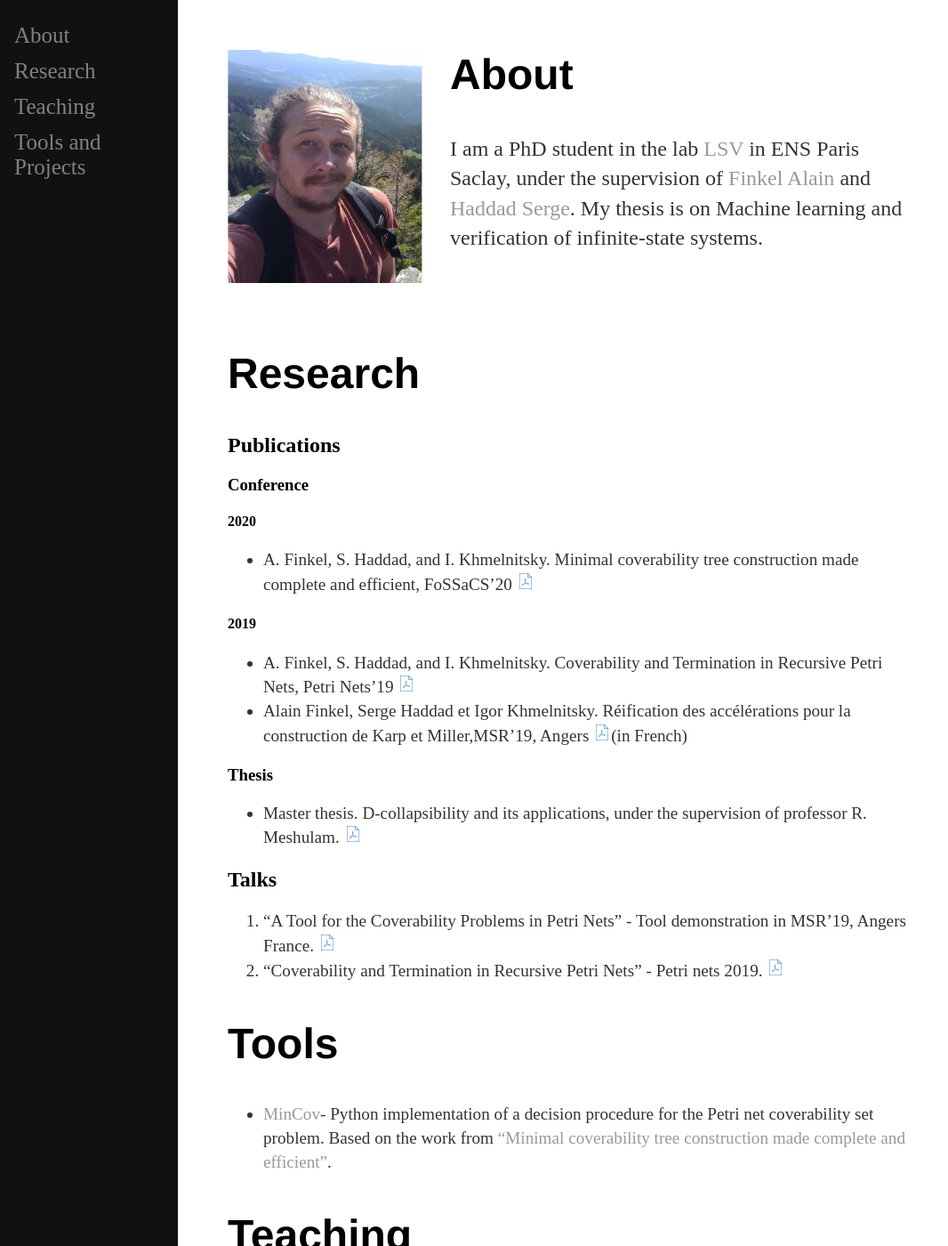
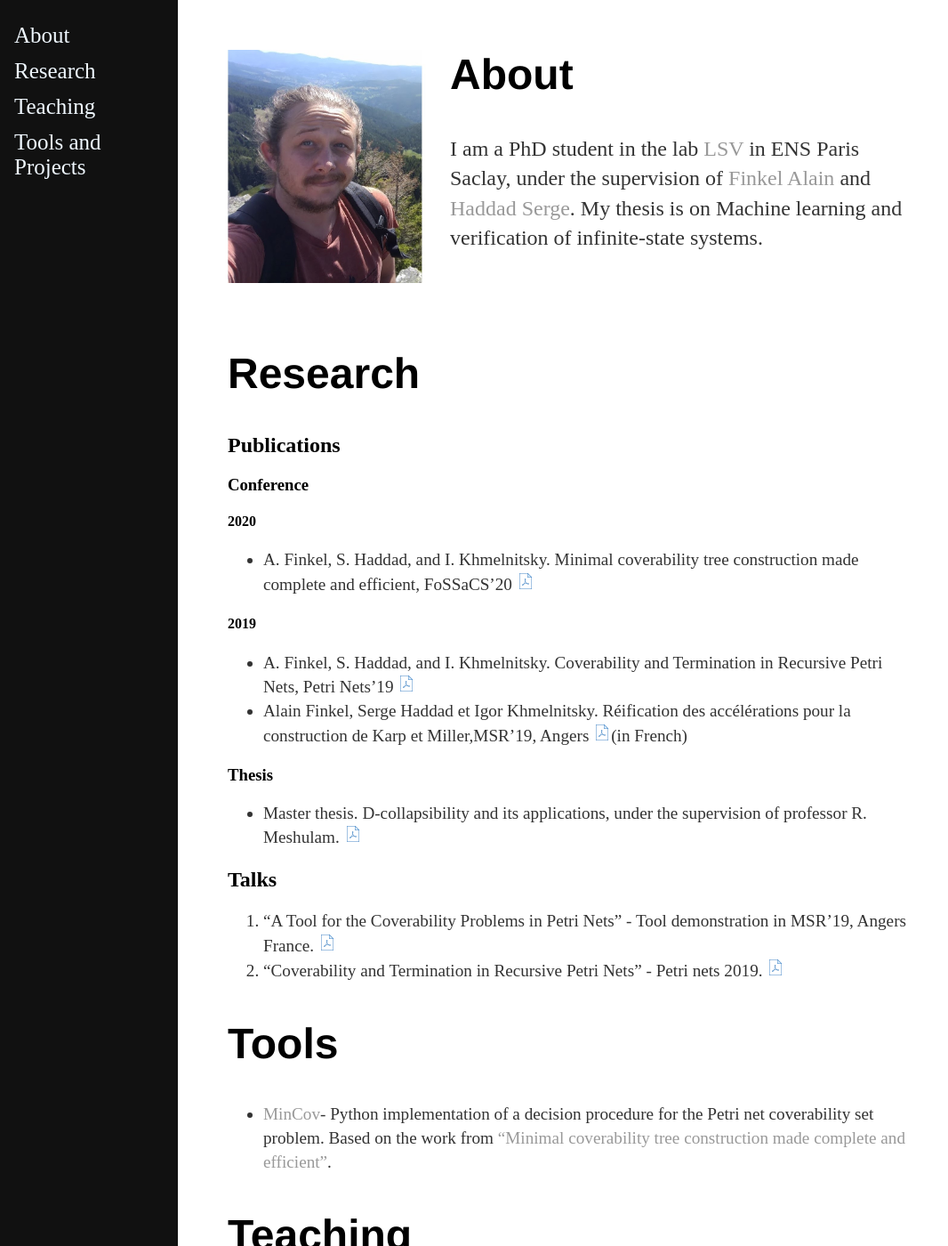
Before and after one commit to IgorKhm/igorkhm.github.io, a Jekyll site: the page built from index.md, in a window 1280 px wide and 1400 px high. Shown: the whole window at 89% size, without its empty margins (0-1066 px from the left). Built offline with Jekyll 4.4.1, drawn with Linux system fonts in a browser that asks for light colours.

Commit message:
Update main.css

```diff
--- a/css/main.css
+++ b/css/main.css
@@ -1,5 +1,5 @@
 body {
-    margin: 15px auto;
+    margin: 10px auto;
     width: 60%;
 }
 @media screen and (max-width: 800px){
@@ -82,7 +82,7 @@ ul.posts li {
   padding: 6px 8px 6px 16px;
   text-decoration: none;
   font-size: 25px;
-  color: #818181;
+  color: #F0F8FF;
   display: block;
 }
 
```
